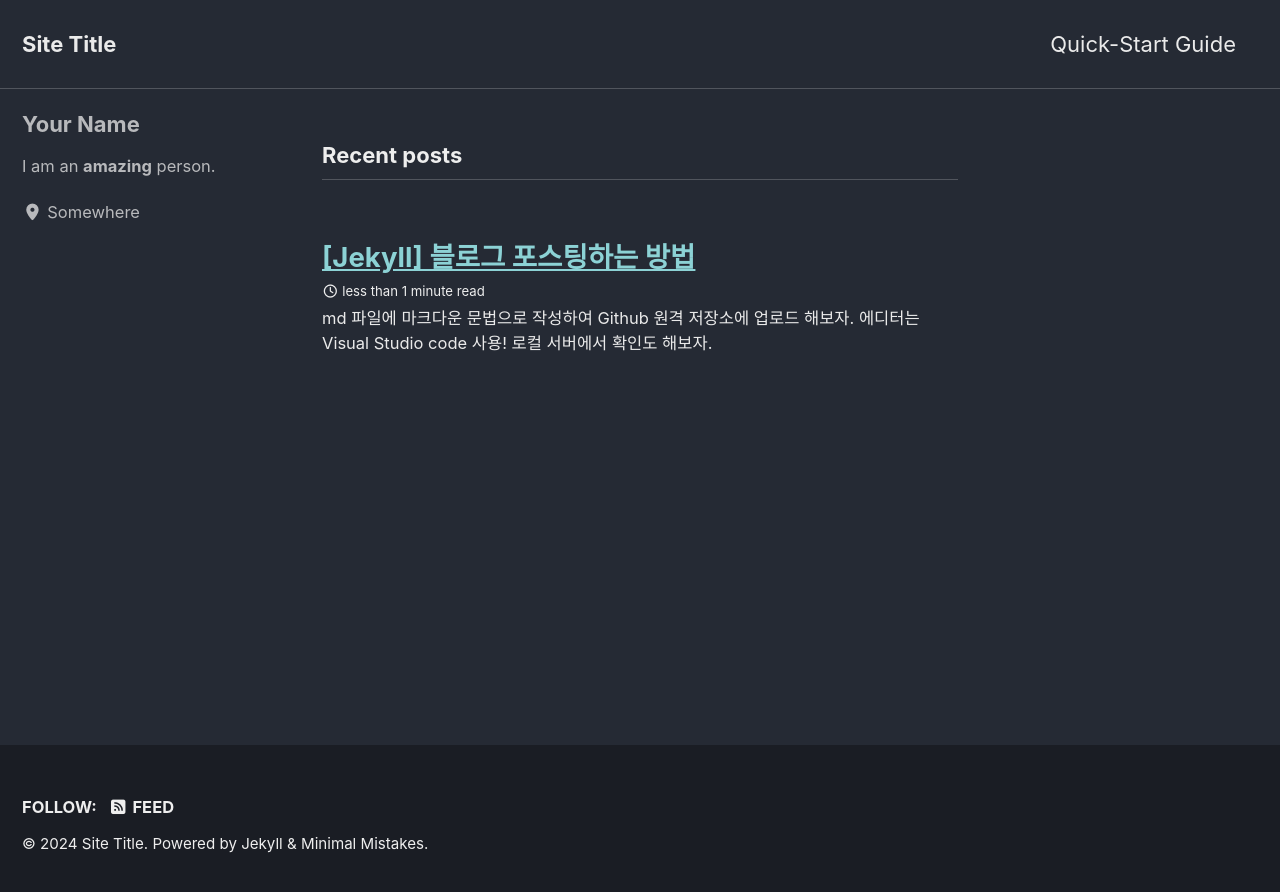
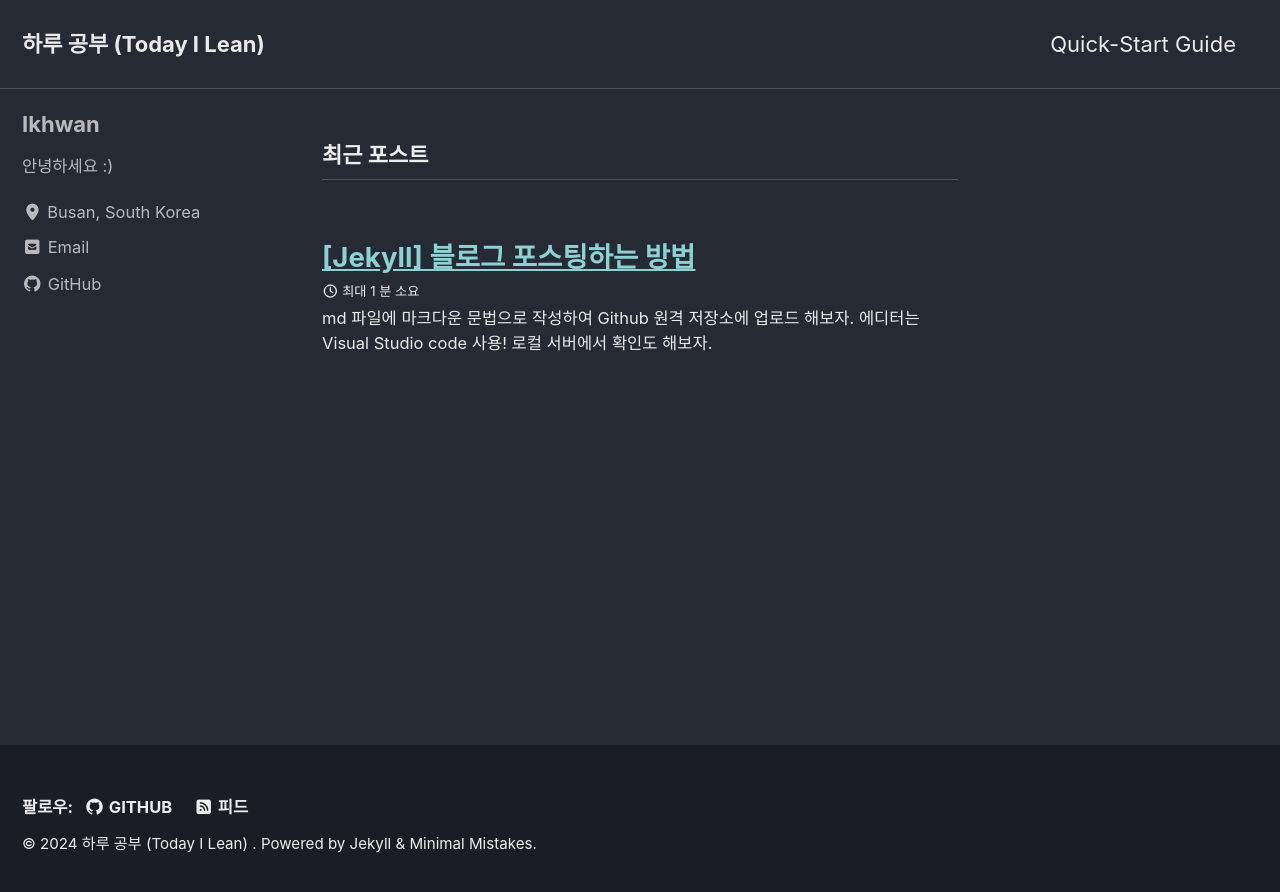
Before and after one commit to Kimighwan/kimighwan.github.io, a Jekyll site: the page built from index.html, in a window 1280 px wide. Shown: the top 892 px of the page. Built offline with Jekyll 4.4.1, drawn with Linux system fonts in a browser that asks for light colours; cached includes are drawn as plain includes; the list of posts is cut into pages by our own code.

Commit message:
config_yml  수정

```diff
--- a/_config.yml
+++ b/_config.yml
@@ -15,13 +15,12 @@
 minimal_mistakes_skin    : "dark" # "air", "aqua", "contrast", "dark", "dirt", "neon", "mint", "plum", "sunrise"
 
 # Site Settings
-locale                   : "en-US"
-rtl                      : # true, false (default) # turns direction of the page into right to left for RTL languages
-title                    : "Site Title"
+locale                   : "ko-KR"
+title                    : "하루 공부 (Today I Lean) "
 title_separator          : "-"
 subtitle                 : # site tagline that appears below site title in masthead
-name                     : "Your Name"
-description              : "An amazing website."
+name                     : "Ikhwan"
+description              : "공부 & 기록"
 url                      : # the base hostname & protocol for your site e.g. "https://mmistakes.github.io"
 baseurl                  : # the subpath of your site, e.g. "/blog"
 repository               : # GitHub username/repo-name e.g. "mmistakes/minimal-mistakes"
@@ -45,7 +44,7 @@ comments:
     num_posts            : # 5 (default)
     colorscheme          : # "light" (default), "dark"
   utterances:
-    theme                : # "github-light" (default), "github-dark"
+    theme                : # "photon-dark" (default), "github-dark"
     issue_term           : # "pathname" (default)
   giscus:
     repo_id              : # Shown during giscus setup at https://giscus.app
@@ -113,52 +112,28 @@ analytics:
 
 # Site Author
 author:
-  name             : "Your Name"
+  name             : "Ikhwan"
   avatar           : # path of avatar image, e.g. "/assets/images/bio-photo.jpg"
-  bio              : "I am an **amazing** person."
-  location         : "Somewhere"
+  bio              : "안녕하세요 :)"
+  location         : "Busan, South Korea"
   email            :
   links:
     - label: "Email"
       icon: "fas fa-fw fa-envelope-square"
-      # url: "mailto:your.name@email.com"
-    - label: "Website"
-      icon: "fas fa-fw fa-link"
-      # url: "https://your-website.com"
-    - label: "Twitter"
-      icon: "fab fa-fw fa-twitter-square"
-      # url: "https://twitter.com/"
-    - label: "Facebook"
-      icon: "fab fa-fw fa-facebook-square"
-      # url: "https://facebook.com/"
+      url: "mailto:moonfgg@naver.com"
     - label: "GitHub"
       icon: "fab fa-fw fa-github"
-      # url: "https://github.com/"
-    - label: "Instagram"
-      icon: "fab fa-fw fa-instagram"
+      url: "https://github.com/Kimighwan"
+    #- label: "Instagram"
+    #  icon: "fab fa-fw fa-instagram"
       # url: "https://instagram.com/"
 
 # Site Footer
 footer:
   links:
-    - label: "Twitter"
-      icon: "fab fa-fw fa-twitter-square"
-      # url:
-    - label: "Facebook"
-      icon: "fab fa-fw fa-facebook-square"
-      # url:
     - label: "GitHub"
       icon: "fab fa-fw fa-github"
-      # url:
-    - label: "GitLab"
-      icon: "fab fa-fw fa-gitlab"
-      # url:
-    - label: "Bitbucket"
-      icon: "fab fa-fw fa-bitbucket"
-      # url:
-    - label: "Instagram"
-      icon: "fab fa-fw fa-instagram"
-      # url:
+      url: "https://github.com/Kimighwan"
 
 
 # Reading Files
```
